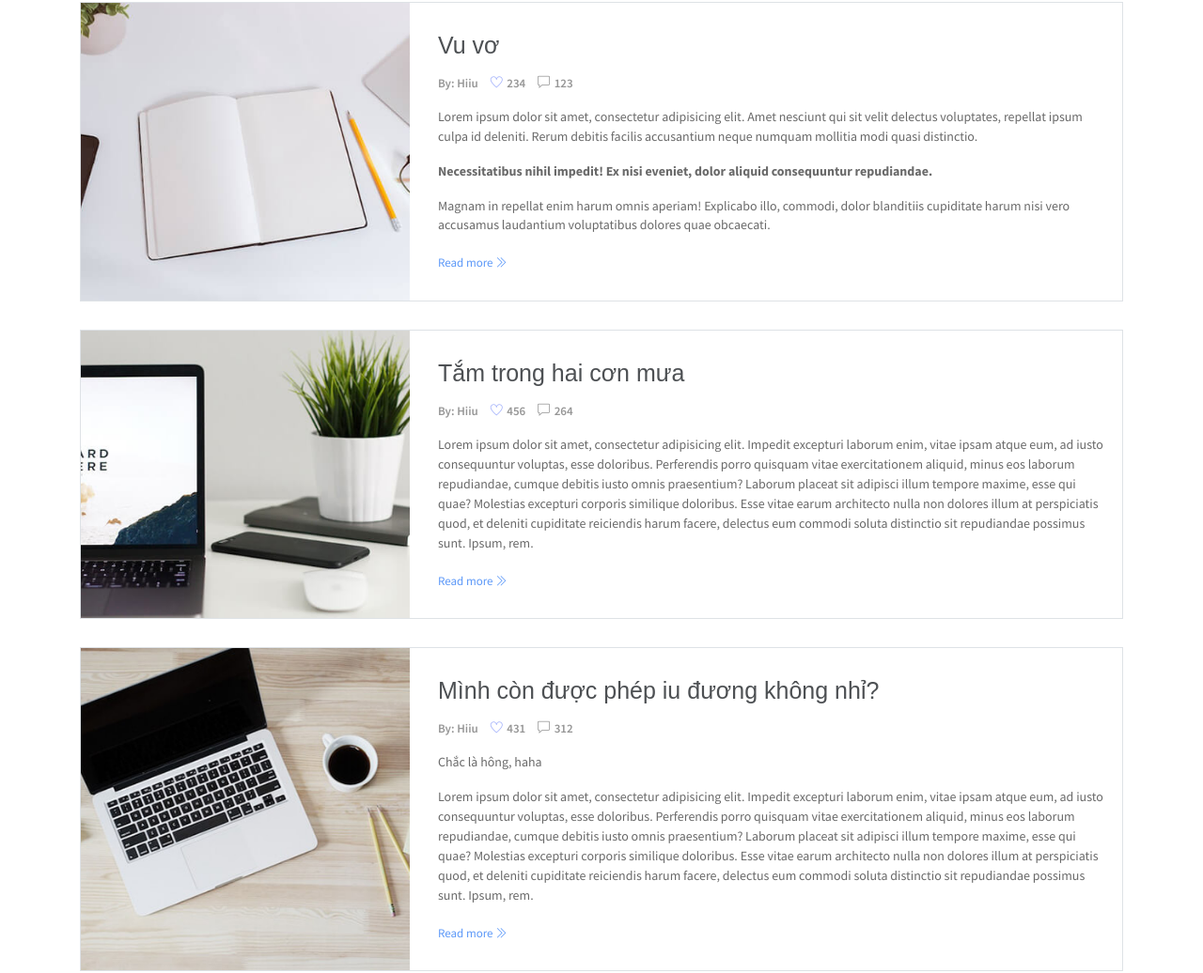
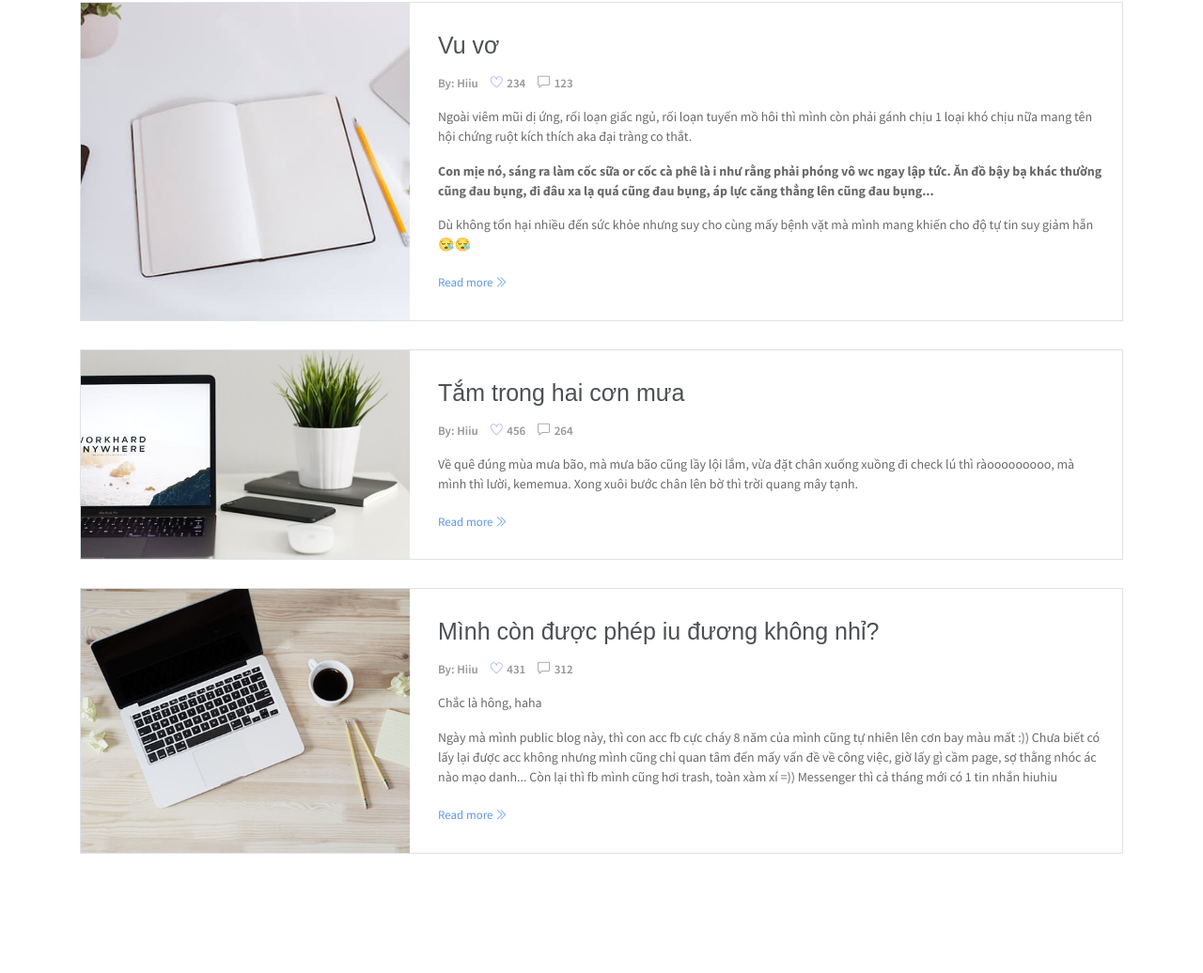
Before and after one commit to sarintoxic/landingPage, a plain HTML site: page index.html in a window 1280 px wide. Shown: the part 3965-5001 px from the top of the page at 94% size. Drawn offline with Linux system fonts and the light colour scheme; some packages are replaced by stand-ins of ours.

Commit message:
blogs update
hhhhh

```diff
--- a/index.html
+++ b/index.html
@@ -509,12 +509,12 @@
                             <a href="#"><i class="ti-comment"></i> 123</a>
                         </p>
 
-                        <p>Lorem ipsum dolor sit amet, consectetur adipisicing elit. Amet nesciunt qui sit velit delectus voluptates, repellat ipsum culpa id deleniti. Rerum debitis facilis accusantium neque numquam mollitia modi quasi distinctio.</p>
+                        <p>Ngoài viêm mũi dị ứng, rối loạn giấc ngủ, rối loạn tuyến mồ hôi thì mình còn phải gánh chịu 1 loại khó chịu nữa mang tên hội chứng ruột kích thích aka đại tràng co thắt.</p>
 
-                        <p><b>Necessitatibus nihil impedit! Ex nisi eveniet, dolor aliquid consequuntur repudiandae.</b></p>
-                        <p>Magnam in repellat enim harum omnis aperiam! Explicabo illo, commodi, dolor blanditiis cupiditate harum nisi vero accusamus laudantium voluptatibus dolores quae obcaecati.</p>
+                        <p><b>Con mịe nó, sáng ra làm cốc sữa or cốc cà phê là i như rằng phải phóng vô wc ngay lập tức. Ăn đồ bậy bạ khác thường cũng đau bụng, đi đâu xa lạ quá cũng đau bụng, áp lực căng thẳng lên cũng đau bụng...</b></p>
+                        <p>  Dù không tổn hại nhiều đến sức khỏe nhưng suy cho cùng mấy bệnh vặt mà mình mang khiến cho độ tự tin suy giảm hẵn 😪😪</p>
 
-                        <a href="#" class="read-more">Read more <i class="ti-angle-double-right"></i></a>
+                        <a href="https://frail-petticoat-bull.cyclic.app/" class="read-more">Read more <i class="ti-angle-double-right"></i></a>
                     </div>
                 </div><!-- end of blog wrapper -->
 
@@ -532,9 +532,11 @@
                             <a href="#"><i class="ti-comment"></i> 264</a>
                         </p>
 
-                        <p>Lorem ipsum dolor sit amet, consectetur adipisicing elit. Impedit excepturi laborum enim, vitae ipsam atque eum, ad iusto consequuntur voluptas, esse doloribus. Perferendis porro quisquam vitae exercitationem aliquid, minus eos laborum repudiandae, cumque debitis iusto omnis praesentium? Laborum placeat sit adipisci illum tempore maxime, esse qui quae? Molestias excepturi corporis similique doloribus. Esse vitae earum architecto nulla non dolores illum at perspiciatis quod, et deleniti cupiditate reiciendis harum facere, delectus eum commodi soluta distinctio sit repudiandae possimus sunt. Ipsum, rem.</p>
+                        <p>Về quê đúng mùa mưa bão, mà mưa bão cũng lầy lội lắm, vừa đặt chân xuống xuồng đi check lú thì ràooooooooo, mà mình thì lười, kememua. Xong xuôi bước chân lên bờ thì trời quang mây tạnh.
 
-                        <a href="#" class="read-more">Read more <i class="ti-angle-double-right"></i></a>
+                        </p>
+
+                        <a href="https://frail-petticoat-bull.cyclic.app/" class="read-more">Read more <i class="ti-angle-double-right"></i></a>
                     </div>
                 </div><!-- end of blog wrapper -->
                 <!-- blog-card -->
@@ -552,9 +554,9 @@
                         </p>
 
                         <p> Chắc là hông, haha</p>
-                        <p>Lorem ipsum dolor sit amet, consectetur adipisicing elit. Impedit excepturi laborum enim, vitae ipsam atque eum, ad iusto consequuntur voluptas, esse doloribus. Perferendis porro quisquam vitae exercitationem aliquid, minus eos laborum repudiandae, cumque debitis iusto omnis praesentium? Laborum placeat sit adipisci illum tempore maxime, esse qui quae? Molestias excepturi corporis similique doloribus. Esse vitae earum architecto nulla non dolores illum at perspiciatis quod, et deleniti cupiditate reiciendis harum facere, delectus eum commodi soluta distinctio sit repudiandae possimus sunt. Ipsum, rem.</p>
+                        <p>Ngày mà mình public blog này, thì con acc fb cực cháy 8 năm của mình cũng tự nhiên lên cơn bay màu mất :)) Chưa biết có lấy lại được acc không nhưng mình cũng chỉ quan tâm đến mấy vấn đề về công việc, giờ lấy gì cầm page, sợ thằng nhóc ác nào mạo danh... Còn lại thì fb mình cũng hơi trash, toàn xàm xí =)) Messenger thì cả tháng mới có 1 tin nhắn hiuhiu</p>
 
-                        <a href="#" class="read-more">Read more <i class="ti-angle-double-right"></i></a>
+                        <a href="https://frail-petticoat-bull.cyclic.app/" class="read-more">Read more <i class="ti-angle-double-right"></i></a>
                     </div>
                 </div><!-- end of blog wrapper -->
 
```
